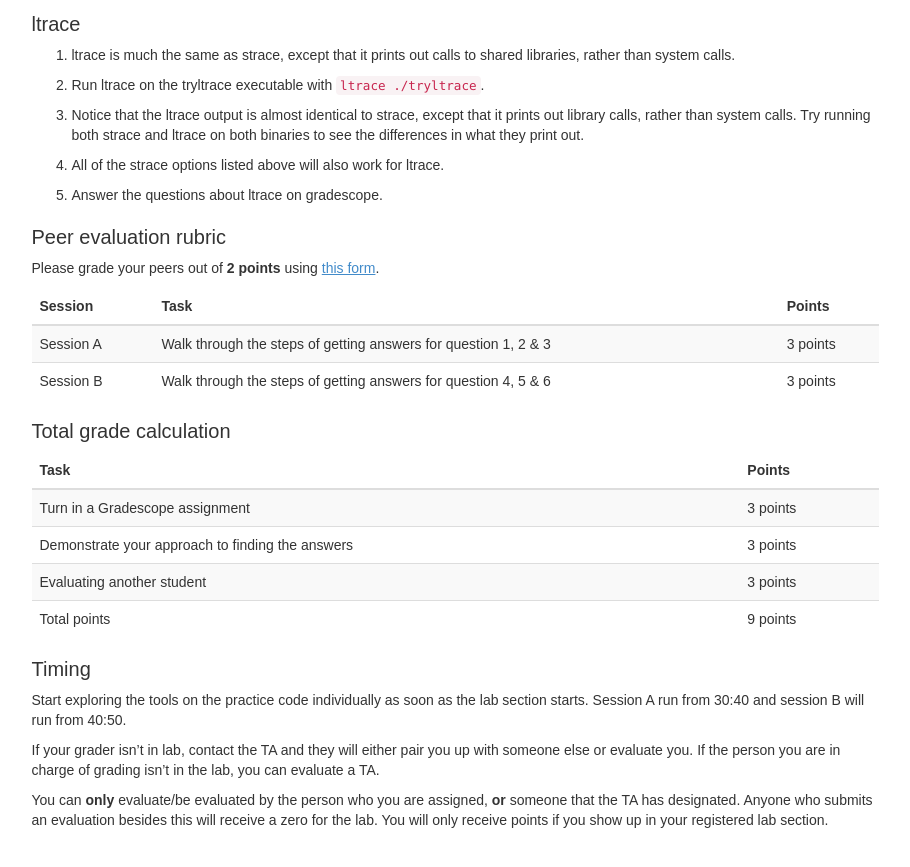
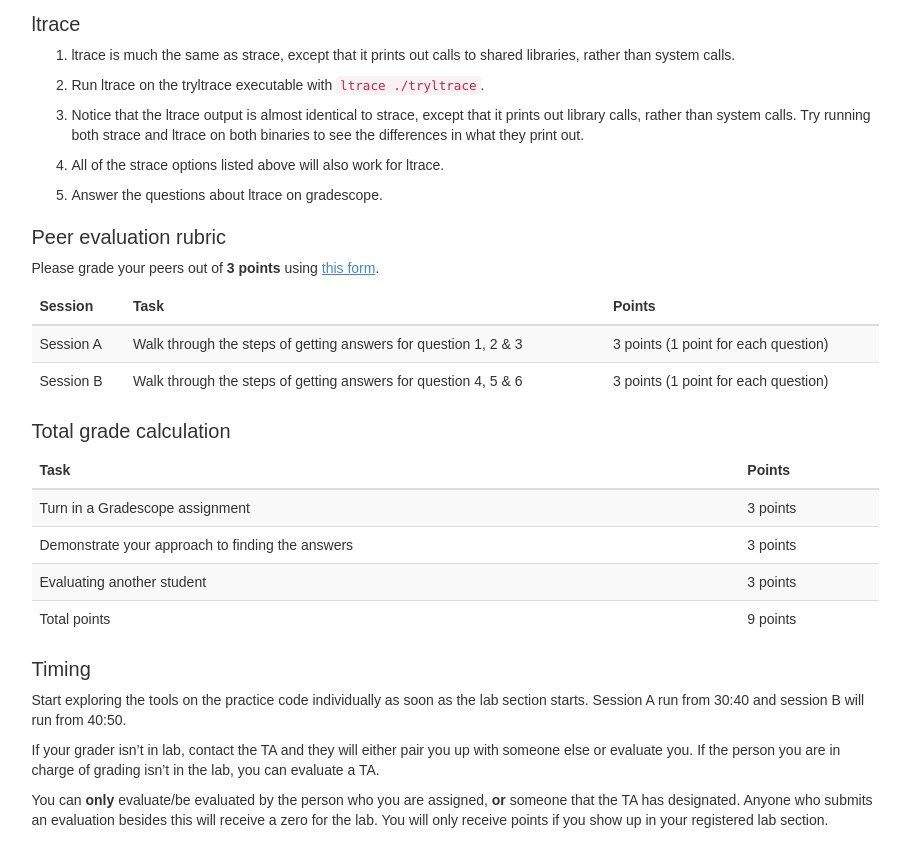
Before and after one commit to csatuic/cs361-website-old, a Jekyll site: the page built from _labs/lab4.md, in a window 1280 px wide and 900 px high, scrolled down 1101 px. Shown: the top 867 px of the window, without its empty margins (331-1241 px from the left). Built offline with Jekyll 4.4.1, drawn with Linux system fonts in a browser that asks for light colours; some web fonts are replaced.

Commit message:
fix max peer evaluation points

```diff
--- a/_labs/lab4.md
+++ b/_labs/lab4.md
@@ -98,12 +98,12 @@ The lab has two deliverables. First, you need to work on your own and complete t
 
 ## Peer evaluation rubric
 
-Please grade your peers out of **2 points** using [this form]({{site.eval_link}}).
+Please grade your peers out of **3 points** using [this form]({{site.eval_link}}).
 
 | Session | Task | Points |
 |---|---|---|
-| Session A | Walk through the steps of getting answers for question 1, 2 & 3 | 3 points |
-| Session B | Walk through the steps of getting answers for question 4, 5 & 6 | 3 points |
+| Session A | Walk through the steps of getting answers for question 1, 2 & 3 | 3 points (1 point for each question) |
+| Session B | Walk through the steps of getting answers for question 4, 5 & 6 | 3 points (1 point for each question) |
 {: class="table table-striped"}
 
 ## Total grade calculation
```
